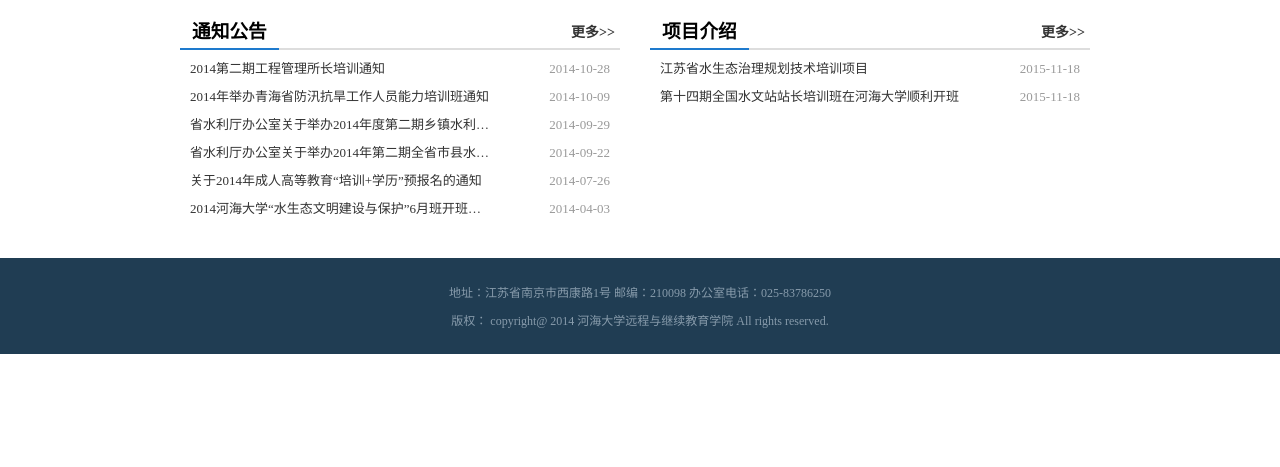
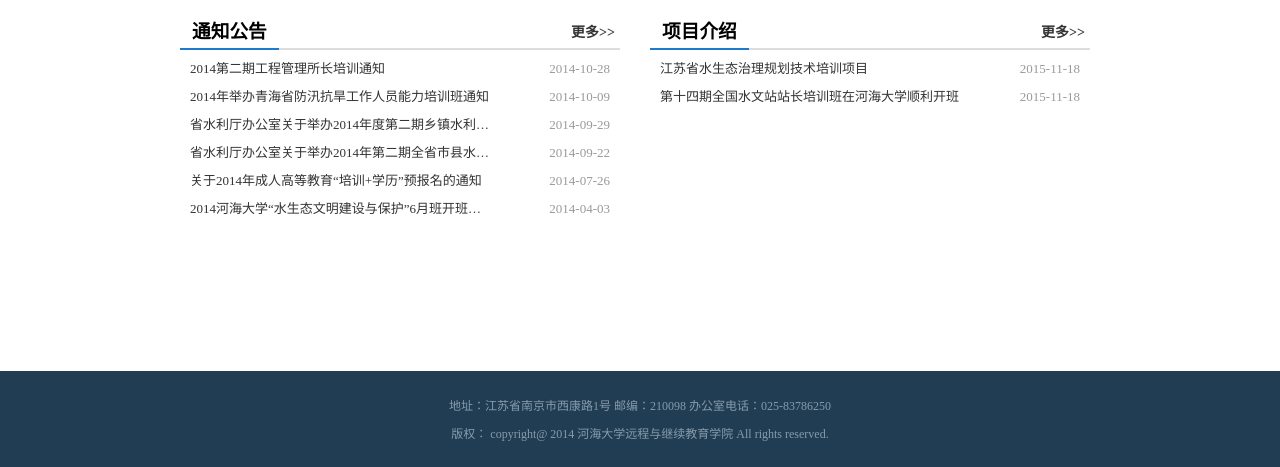
Before and after one commit to JetMuffin/wcst, a plain HTML site: page index.html in a window 1280 px wide. Shown: the part 354-821 px from the top of the page. Before the commit the page ends 800 px from the top, so only its background shows below. Drawn offline with Linux system fonts and the light colour scheme.

Commit message:
修改+1

```diff
--- a/css/style.less
+++ b/css/style.less
@@ -197,6 +197,7 @@ body{
 }
 
 .main{
+	min-height: 380px;
 	.container{
 		background-color: #fff;
 		padding: 20px 0;
```
Also changed, not shown: css/style.css.
